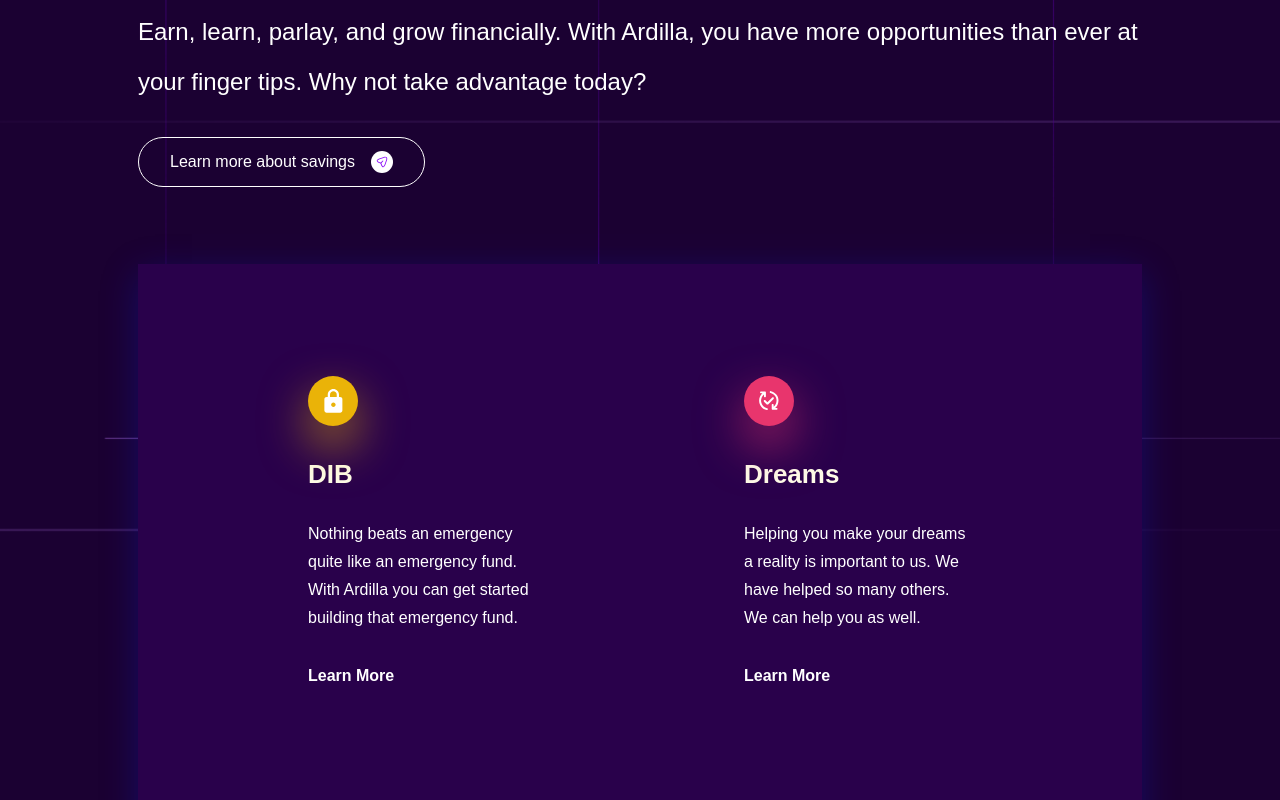
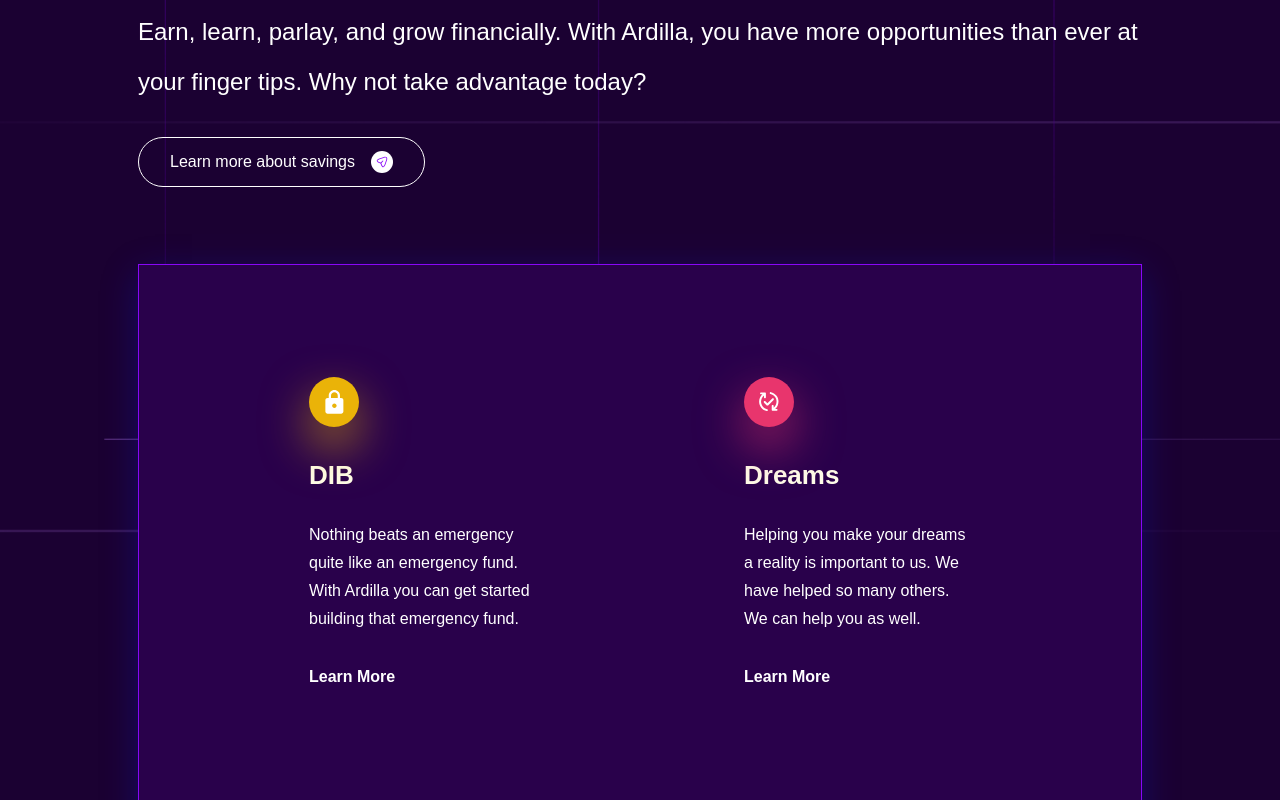
Before and after one commit to braingrams/ardilla-stack-ivy-assesment, a React (Vite) app: page / in a window 1280 px wide. Shown: the part 2000-2800 px from the top of the page. Built offline with nearby package versions, Linux system fonts and the light colour scheme; a web font is replaced by a local one.

Commit message:
fixed styling issues

```diff
--- a/src/App.css
+++ b/src/App.css
@@ -244,6 +244,10 @@
   padding: 80px 146px;
   margin-top: 77px;
   background-color: #29014B;
+  border: 1px solid #8807F7;
+  /* border-image-source: linear-gradient(132.09deg, #8807F7 10.33%, rgba(3, 105, 161, 0) 103.27%, #17A1FA 103.27%); */
+
+
   /* margin: 77px auto;
   width: 80%;
   max-width: 1170px; */
@@ -288,6 +292,7 @@
   position: absolute;
   bottom: -6px;
   right: 8.5%;
+  width: 50%;
 }
 .invest-btn, .access-btn{
   height: 50px;
@@ -301,14 +306,16 @@
   gap: 16px;
   color: #8807F7;
   cursor: pointer;
+  font-weight: 500;
 }
 .access-btn{
   color: white;
   border: 1px solid white;
   margin-top: 30px;
 }
-.access-btn:hover{
+.access-btn:hover, .invest-btn:hover{
   background-color: #8807F7;
+  color: white;
 }
 .access-btn .btn-icon{
   background: white;
@@ -323,6 +330,10 @@
   align-items: center;
   color: white;
   border-radius: 50%;
+}
+.invest-btn:hover .btn-icon{
+  background-color: #fff;
+  color: #8807F7;
 }
 .test-section{
   background-color: #F3F4F6;
--- a/src/src/components/Hero.tsx
+++ b/src/src/components/Hero.tsx
@@ -1,6 +1,6 @@
 import "../../App.css";
 import { Header } from "../components/layout/Header";
-import heroImg from "../../assets/phone.png";
+import heroImg from "../../assets/phone.svg";
 
 export const Hero = () => {
 	return (
```
Also changed, not shown: src/assets/phone.svg (added).
